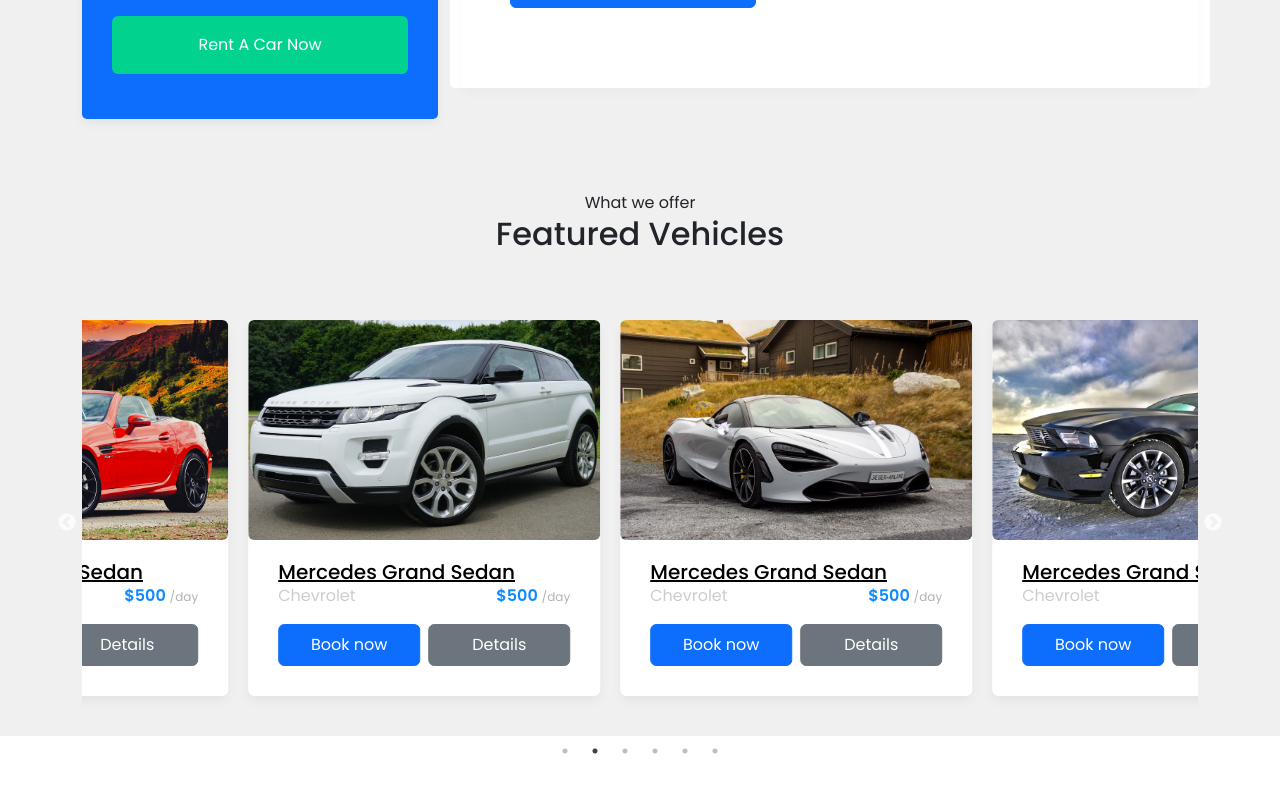
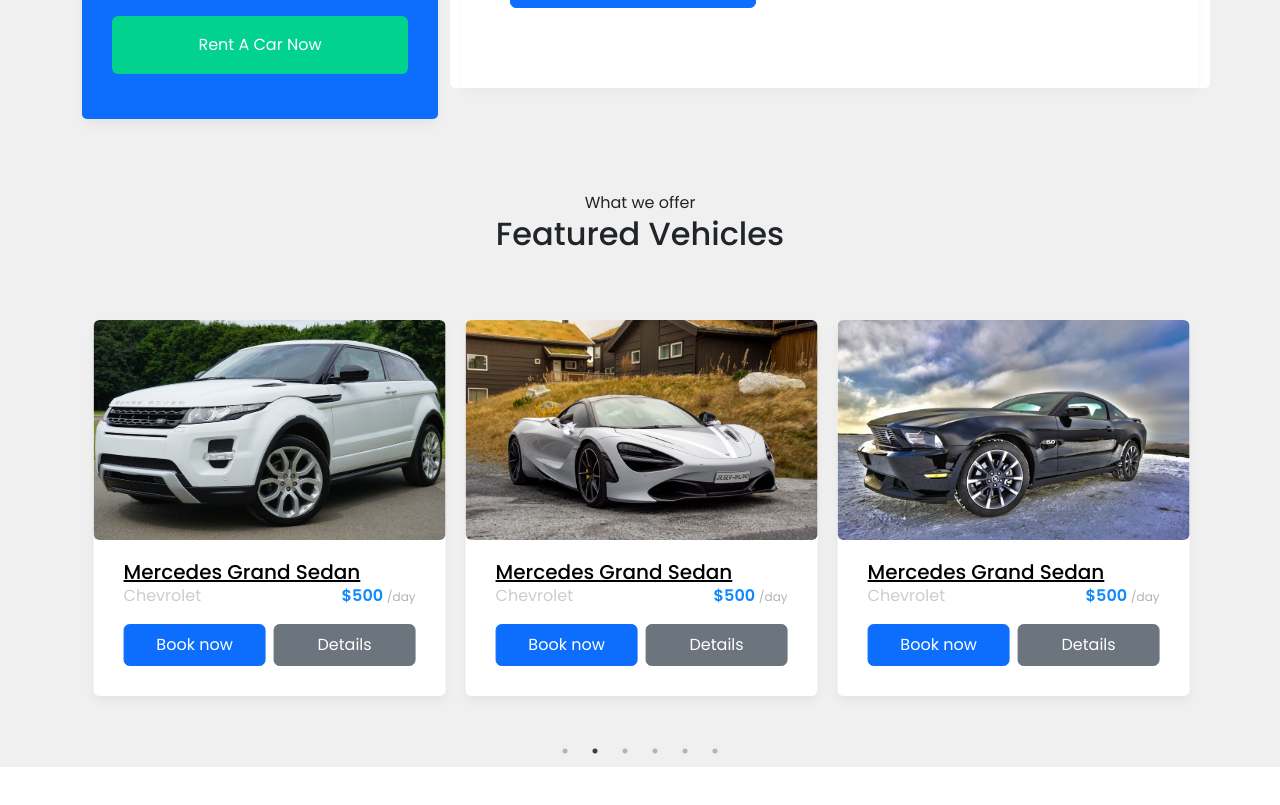
Before and after one commit to Dipsaint1/Online-Booking-System-for-Car-Rentals, a React (Vite) app in the folder client/: page / in a window 1280 px wide. Shown: the part 1020-1825 px from the top of the page. Built offline with nearby package versions, Linux system fonts and the light colour scheme.

Commit message:
Updated featured page

```diff
--- a/client/src/components/ReactSlider.tsx
+++ b/client/src/components/ReactSlider.tsx
@@ -5,6 +5,21 @@ import CarouselData from './CarouselData';
 import Carousel from './Carousel';
 import '../sass/carousel.scss'
 import { useEffect, useState } from "react";
+
+type ResponsiveSettingsType = {
+  breakpoint: number,
+  settings: SettingsObjectType
+}
+
+type SettingsObjectType = {
+  infinite?: boolean,
+  slidesToShow: number,
+  slidesToScroll: number,
+  autoplay?: boolean,
+  initialSlide?: number,
+  dots?: boolean
+}
+
 
 type SliderSettingsType = {
   dots: boolean,
@@ -16,41 +31,64 @@ type SliderSettingsType = {
   autoplaySpeed: number,
   cssEase: string,
   accessibility: boolean,
-  draggable: boolean
+  draggable: boolean,
+  // responsive: <T>[]
+}
+
+type SettingsType = {
+  dots: boolean,
+  autoplay: boolean,
+  autoplaySpeed: number,
+  arrows: boolean,
+  infinite: boolean,
+  speed: number,
+  slidesToShow: number,
+  slidesToScroll: number,
+  initialSlide: number,
+  responsive: ResponsiveSettingsType[]
 }
 
 const ReactSlider = () => {
-  const [slidesToShow, setSlidesToShow] = useState<number>(3);
 
-  useEffect(() => {
-    const handleWindowResize = () => {
-      if (window.innerWidth < 540 ) setSlidesToShow(1);
-      else if (window.innerWidth > 540 && window.innerWidth < 993) setSlidesToShow(2);
-      else setSlidesToShow(3);
-    }
-    window.addEventListener('resize', handleWindowResize);
-    return () => { window.removeEventListener("resize", handleWindowResize)}
-  }, []);
-
-  const settings: SliderSettingsType = {
+  const settings: SettingsType = {
+    autoplay: true,
+    autoplaySpeed: 3000,
+    arrows: false,
+    infinite: true,
     dots: true,
-    infinite: true,
-    slidesToShow: slidesToShow,
+    speed: 3000,
+    slidesToShow: 3,
     slidesToScroll: 1,
-    autoplay: true,
-    speed: 3000,
-    autoplaySpeed: 4000,
-    cssEase: "linear",
-    accessibility: true,
-    draggable: true
-  };
+    initialSlide: 0,
+    responsive: [
+      {
+        breakpoint: 1024,
+        settings: {
+          slidesToShow: 3,
+          slidesToScroll: 1,
+        }
+      },
+      {
+        breakpoint: 991,
+        settings: {
+          slidesToShow: 2,
+          slidesToScroll: 1,
+        }
+      },
+      {
+        breakpoint: 720,
+        settings: {
+          slidesToShow: 1,
+          slidesToScroll: 1,
+        }
+      },
+    ]
+  }
 
   return (
     <Slider {...settings}>
       {CarouselData.map((item, index) => {
-        return(
-          <Carousel key={index} {...item} />
-        )
+        return( <Carousel key={index} {...item} /> )
       })}
     </Slider>
   )
--- a/client/src/sass/featured.scss
+++ b/client/src/sass/featured.scss
@@ -3,4 +3,6 @@
   bottom: 61vh;
   background-color: rgb(240, 240, 240);
   width: 100%;
+  height: 100%;
+  min-height: 72vh;
 }
```
